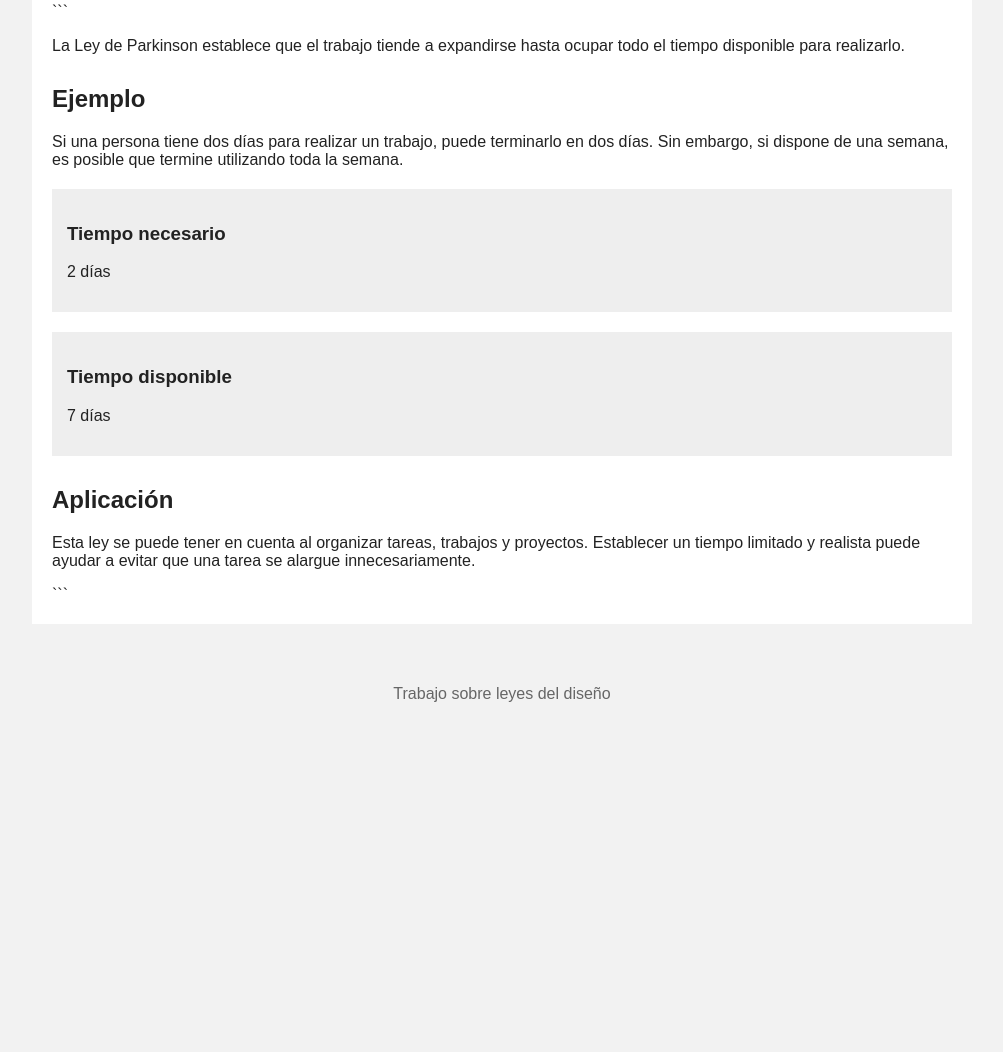
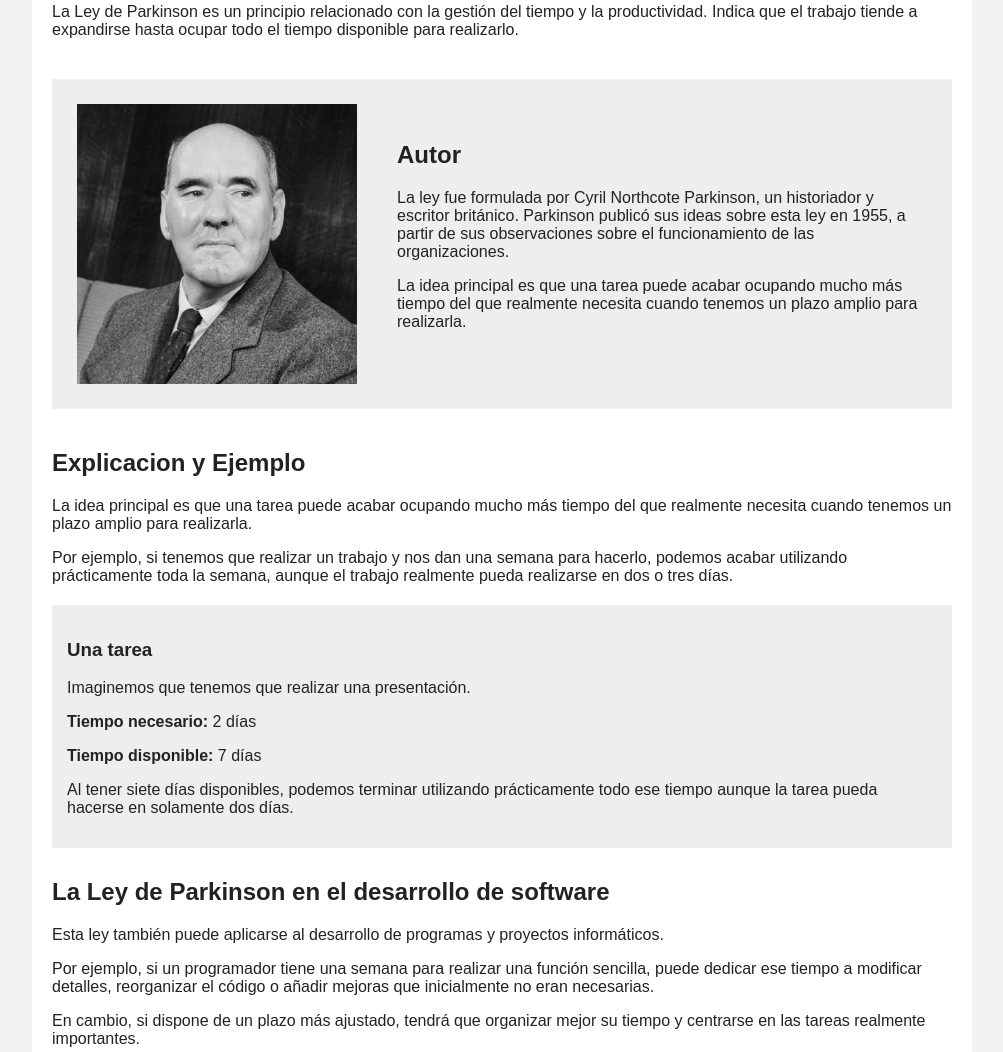
Before and after one commit to KikeeGG/Leyes, a plain HTML site: page parkinson.html in a window 1280 px wide. Shown: the part 175-1227 px from the top of the page, without its empty margins (138-1141 px from the left). Before the commit the page ends 909 px from the top, so only its background shows below. Drawn offline with Linux system fonts and the light colour scheme.

Commit message:
pusheito

````diff
--- a/parkinson.html
+++ b/parkinson.html
@@ -17,55 +17,84 @@
 
 <main>
     <h1>Ley de Parkinson</h1>
+        <p>
+            La Ley de Parkinson es un principio relacionado con la gestión del
+            tiempo y la productividad. Indica que el trabajo tiende a expandirse
+            hasta ocupar todo el tiempo disponible para realizarlo.
+        </p>
+    <div class="autor">
+        <img src="img/nombre.jpg" alt="Cyril Northcote Parkinson">
+        <div class="autor-texto">
+            <h2>Autor</h2>
+            <p>
+                La ley fue formulada por Cyril Northcote Parkinson,
+                un historiador y escritor británico. Parkinson publicó
+                sus ideas sobre esta ley en 1955, a partir de sus
+                observaciones sobre el funcionamiento de las organizaciones.
+            </p>
+            <p>
+                La idea principal es que una tarea puede acabar ocupando
+                mucho más tiempo del que realmente necesita cuando tenemos
+                un plazo amplio para realizarla.
+            </p>
+        </div>
 
-```
-<p>
-    La Ley de Parkinson establece que el trabajo tiende a
-    expandirse hasta ocupar todo el tiempo disponible para
-    realizarlo.
-</p>
+    </div>
 
-<h2>Ejemplo</h2>
-
-<p>
-    Si una persona tiene dos días para realizar un trabajo,
-    puede terminarlo en dos días. Sin embargo, si dispone
-    de una semana, es posible que termine utilizando toda
-    la semana.
-</p>
+    <h2>Explicacion y Ejemplo</h2>
+        <p>
+        La idea principal es que una tarea puede acabar ocupando mucho más
+        tiempo del que realmente necesita cuando tenemos un plazo amplio
+        para realizarla.
+        </p>
+        <p>
+        Por ejemplo, si tenemos que realizar un trabajo y nos dan una semana
+        para hacerlo, podemos acabar utilizando prácticamente toda la semana,
+        aunque el trabajo realmente pueda realizarse en dos o tres días.
+        </p>
 
 <div class="ejemplo">
-    <h3>Tiempo necesario</h3>
-    <p>2 días</p>
+    <h3>Una tarea</h3>
+        <p>Imaginemos que tenemos que realizar una presentación.</p>
+        <p><strong>Tiempo necesario:</strong> 2 días</p>
+        <p><strong>Tiempo disponible:</strong> 7 días</p>
+        <p>
+            Al tener siete días disponibles, podemos terminar utilizando
+            prácticamente todo ese tiempo aunque la tarea pueda hacerse
+            en solamente dos días.
+        </p>
 </div>
 
-<div class="ejemplo">
-    <h3>Tiempo disponible</h3>
-    <p>7 días</p>
-</div>
+<h2>La Ley de Parkinson en el desarrollo de software</h2>
+<p>
+    Esta ley también puede aplicarse al desarrollo de programas y
+    proyectos informáticos.
+</p>
+<p>
+    Por ejemplo, si un programador tiene una semana para realizar una
+    función sencilla, puede dedicar ese tiempo a modificar detalles,
+    reorganizar el código o añadir mejoras que inicialmente no eran
+    necesarias.
+</p>
+<p>
+    En cambio, si dispone de un plazo más ajustado, tendrá que
+    organizar mejor su tiempo y centrarse en las tareas realmente
+    importantes.
+</p>
+<img class="grafico" src="img/Ley-de-Parkinson.png" alt="Grafico">
 
-<h2>Aplicación</h2>
-
-<p>
-    Esta ley se puede tener en cuenta al organizar tareas,
-    trabajos y proyectos. Establecer un tiempo limitado y
-    realista puede ayudar a evitar que una tarea se alargue
-    innecesariamente.
-</p>
-
-<!--
-    También se aplica la Ley de la Proximidad porque
-    el título, el texto y el ejemplo están agrupados.
-
-    La información está organizada de forma sencilla
-    para facilitar su lectura.
--->
-```
-
+<h2>¿Cómo podemos evitarla?</h2>
+    <ul class="lista-parkinson">
+        <li>Establecer plazos realistas.</li>
+        <li>Dividir los trabajos grandes en tareas pequeñas.</li>
+        <li>Priorizar las tareas más importantes.</li>
+        <li>Evitar dedicar demasiado tiempo a detalles poco importantes.</li>
+        <li>Establecer objetivos concretos para cada tarea.</li>
+    </ul>
 </main>
 
 <footer>
-    <p>Trabajo sobre leyes del diseño</p>
+    <p>Enrique González - Oscar Martino</p>
 </footer>
 
 </body>
--- a/style.css
+++ b/style.css
@@ -60,6 +60,44 @@ padding: 15px;
 color: #666;
 }
 
+/* PARTE DE LA PAGINA PARKINSON*/
+.autor {
+    display: flex;
+    align-items: center;
+    gap: 40px;
+    margin: 40px 0;
+    padding: 25px;
+    background-color: #eeeeee;
+}
+
+.autor img {
+    width: 280px;
+    height: 280px;
+    object-fit: cover;
+}
+
+.autor-texto {
+    flex: 1;
+}
+
+.autor-texto h2 {
+    margin-top: 0;
+}
+
+.lista-parkinson {
+    background-color: #eeeeee;
+    padding: 20px 40px;
+    margin: 20px 0;
+}
+.lista-parkinson li {
+    margin: 10px 0;
+}
+
+.grafico {
+    display: block;
+    margin: 20px auto;
+}
+
 /* Adaptación sencilla para móviles */
 @media (max-width: 600px) {
 nav a {
@@ -67,6 +105,13 @@ display: block;
 margin: 8px;
 }
 
+.autor {
+        flex-direction: column;
+    }
+.autor img {
+        width: 250px;
+    }
+
 main {
     margin: 15px;
 }
````
Also changed, not shown: index.html (+1 -1 lines), proximidad.html (+1 -12 lines), img/Ley-de-Parkinson.png (added), img/nombre.jpg (added).
